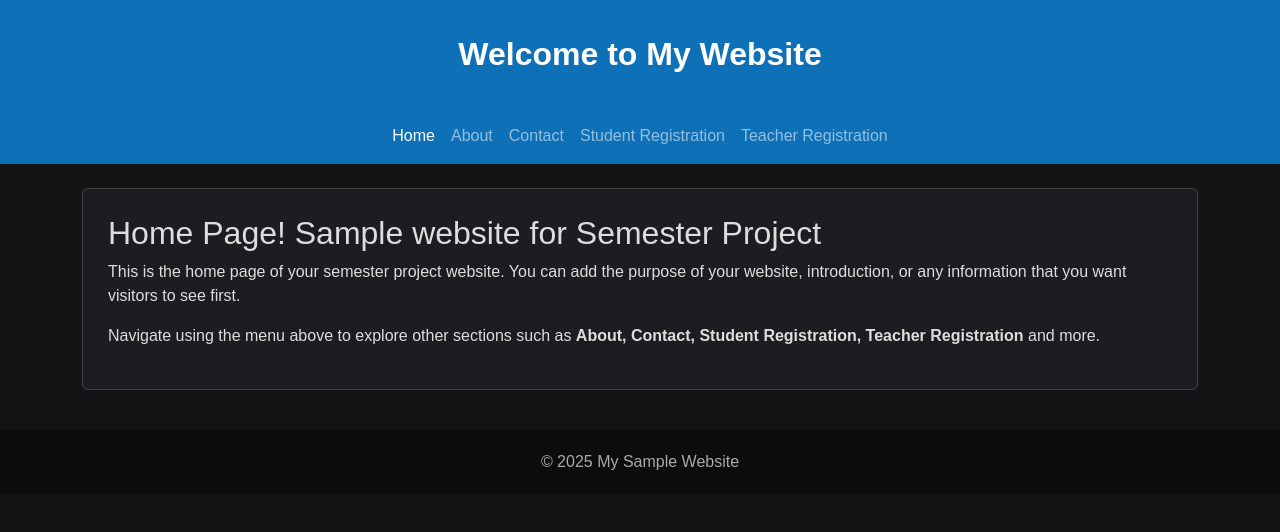
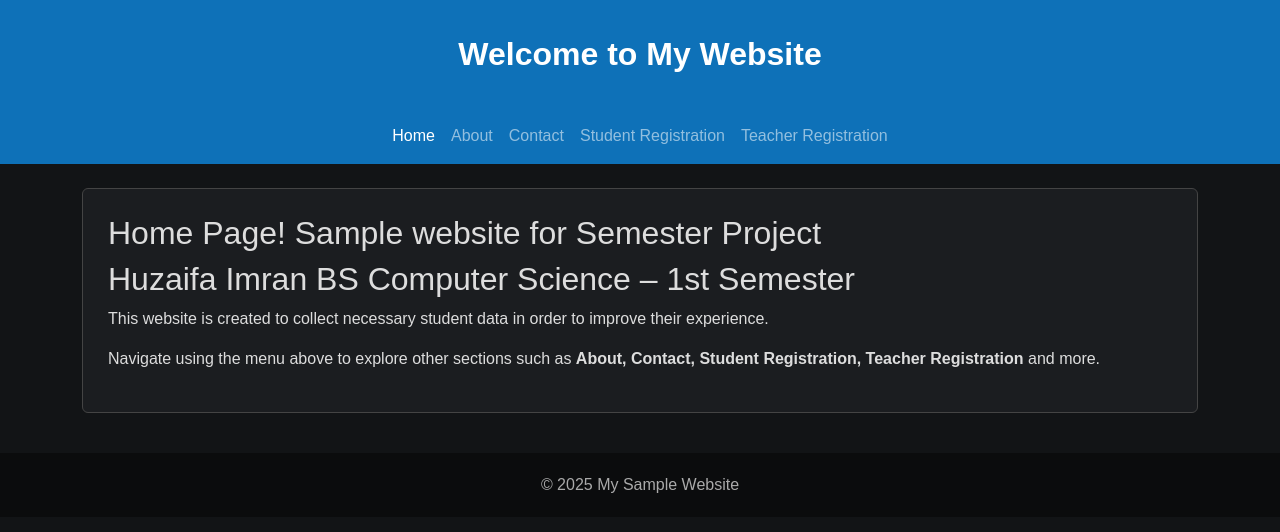
Before and after one commit to huzicuvas/FYP-2026-Website, a plain HTML site: page index.html in a window 1280 px wide. Drawn offline with nearby package versions, Linux system fonts and the light colour scheme; a script that the page names is missing.

Commit message:
index.html

```diff
--- a/index.html
+++ b/index.html
@@ -42,9 +42,10 @@
 <div class="container mt-4">
     <div class="section-box">
         <h2>Home Page! Sample website for Semester Project</h2>
+        <h2> Huzaifa Imran
+BS Computer Science – 1st Semester </h2>
         <p>
-            This is the home page of your semester project website.
-            You can add the purpose of your website, introduction, or any information that you want visitors to see first.
+This website is created to collect necessary student data in order to improve their experience.
         </p>
         <p>
             Navigate using the menu above to explore other sections such as
```
